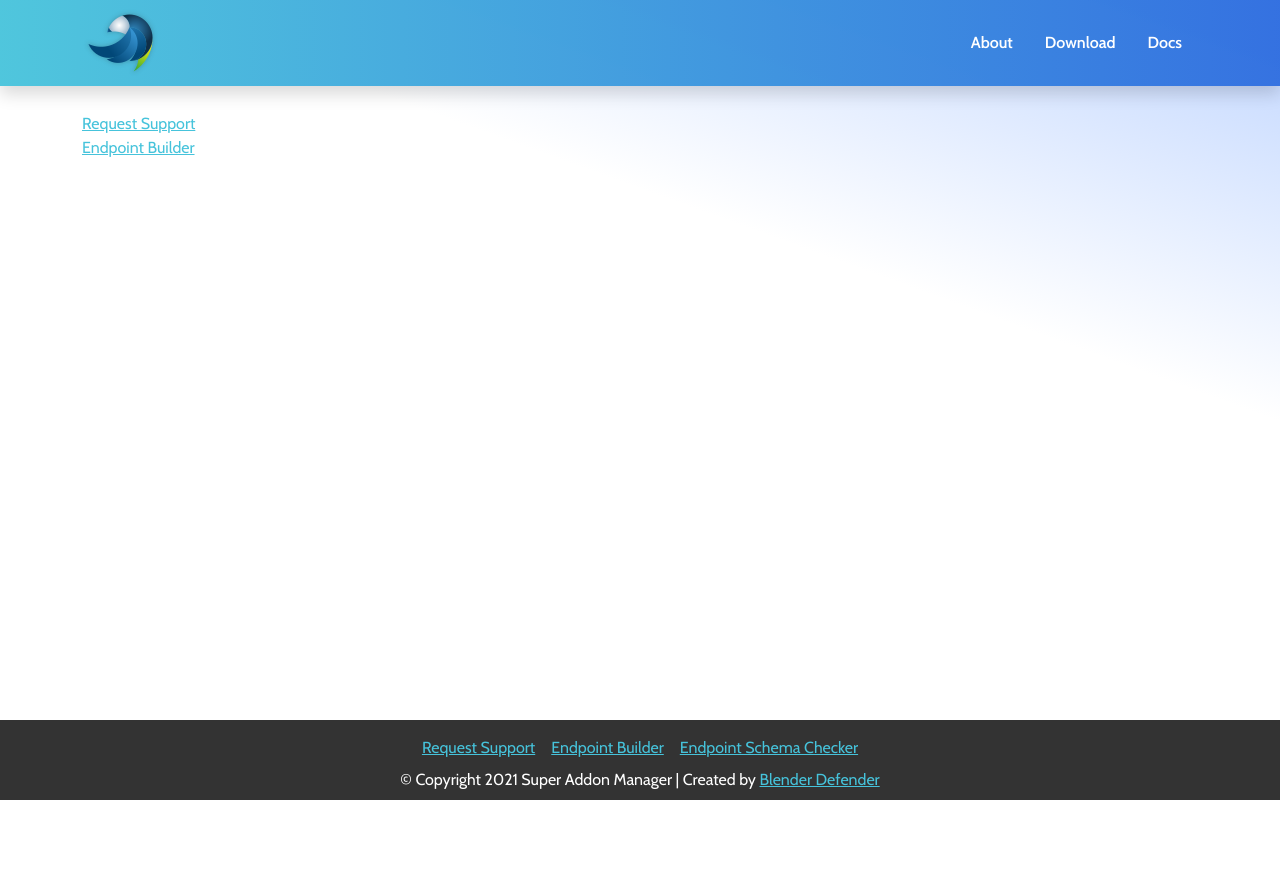
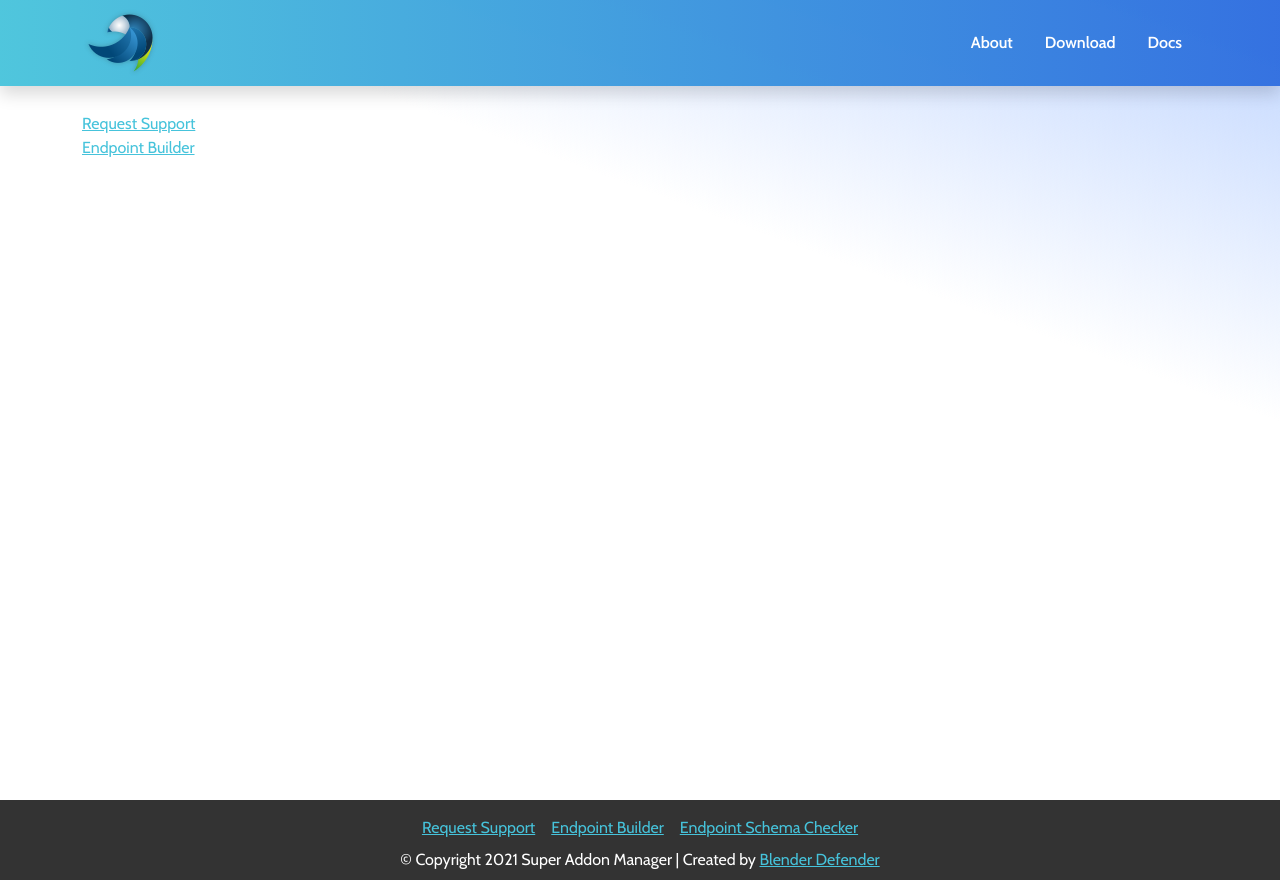
Before and after one commit to PidgeonTools/SuperAddonManager, a Next.js app: page / in a window 1280 px wide. Before the commit the page ends 800 px from the top, so only its background shows below. Built offline with nearby package versions, Linux system fonts and the light colour scheme.

Commit message:
Change, how the footer stays at the bottom of the page, add the footer to all pages.

```diff
--- a/components/request-support/NoData.js
+++ b/components/request-support/NoData.js
@@ -73,7 +73,7 @@ export const NoData = ({ latestBlenderVersion, latestSPMVersion }) => {
       </section>
 
       {/* REQUEST SUPPORT */}
-      <section className="form">
+      <section className="form" style={{ marginBottom: "50vh" }}>
         <Form onSubmit={handleSubmit}>
           <Container>
             <Row>
--- a/pages/_app.js
+++ b/pages/_app.js
@@ -1,10 +1,15 @@
+// Components
+import Footer from "../components/Footer";
+
+// Styles
 import "../scss/globals.scss";
 
 function MyApp({ Component, pageProps }) {
   return (
-    <div className="page-container">
+    <>
       <Component {...pageProps} />
-    </div>
+      <Footer />
+    </>
   );
 }
 
--- a/pages/endpoint-builder.js
+++ b/pages/endpoint-builder.js
@@ -75,7 +75,7 @@ const EndpointBuilderPage = ({ latestBlenderLTSVersion, latestSPMVersion }) => {
       </Container>
 
       {/* ENDPOINT BUILDER */}
-      <section className="form">
+      <section className="form" style={{ marginBottom: "50vh" }}>
         <Container>
           {/* ENDPOINT BUILDER FORM */}
           <Col lg={6}>
--- a/pages/index.js
+++ b/pages/index.js
@@ -6,14 +6,13 @@ import { Container, Nav } from "react-bootstrap";
 // Components
 import Header from "../components/Header";
 import Navbar from "../components/Navbar";
-import Footer from "../components/Footer";
 
 export default function Home() {
   return (
     <>
       <Header title="Home" />
       <Navbar />
-      <Container className="intro">
+      <Container className="intro" style={{ marginBottom: "80vh" }}>
         <Nav as="ul" className="flex-column">
           <Nav.Item as="li">
             <Nav.Link as={Link} href="/request-support">
@@ -27,7 +26,6 @@ export default function Home() {
           </Nav.Item>
         </Nav>
       </Container>
-      <Footer />
     </>
   );
 }
--- a/scss/_layout.scss
+++ b/scss/_layout.scss
@@ -10,8 +10,3 @@ body {
   );
   background-attachment: fixed;
 }
-
-.page-container {
-  position: relative;
-  min-height: 100vh;
-}
--- a/scss/sections/_footer.scss
+++ b/scss/sections/_footer.scss
@@ -2,10 +2,8 @@
 @use "../components/mixins.scss" as *;
 
 .footer {
-  position: absolute;
-  bottom: 0;
-  width: 100%;
   background-color: #333333;
+  margin-top: 1.5rem;
 
   &__items {
     justify-content: center;
```
